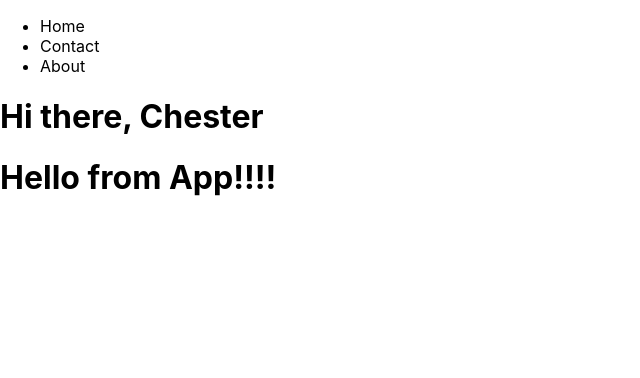
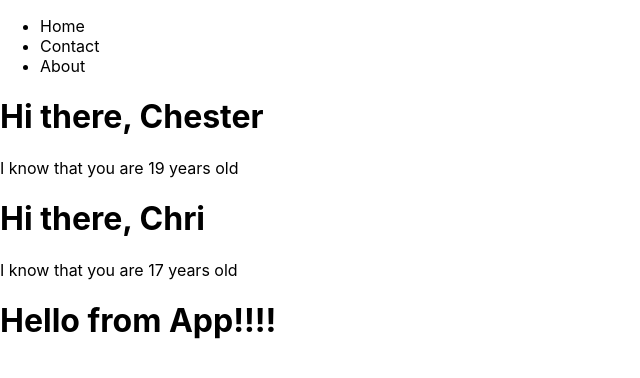
Before and after one commit to ChesterCabahug/colt-react, a React (Create React App) app: page / in a window 1280 px wide. Shown: the top 378 px of the page, without its empty margins (0-640 px from the left). Built offline with nearby package versions, Linux system fonts and the light colour scheme.

Commit message:
added another prop called age

```diff
--- a/src/App.js
+++ b/src/App.js
@@ -7,7 +7,8 @@ function App() {
   return (
     <div>
       <Navbar/>
-      <Greeter name="Chester" />
+      <Greeter name="Chester" age="19"/>
+      <Greeter name="Chri" age="17" />
       <h1>Hello from App!!!!</h1>
     </div>
   );
--- a/src/Greeter.js
+++ b/src/Greeter.js
@@ -1,7 +1,12 @@
 import React from "react"
 
 function Greeter(props) {
-return <h1>Hi there, {props.name}</h1>
+return (
+    <>
+    <h1>Hi there, {props.name}</h1>
+    <p>I know that you are {props.age} years old</p>
+    </>
+)
 }
 
 export default Greeter
```
